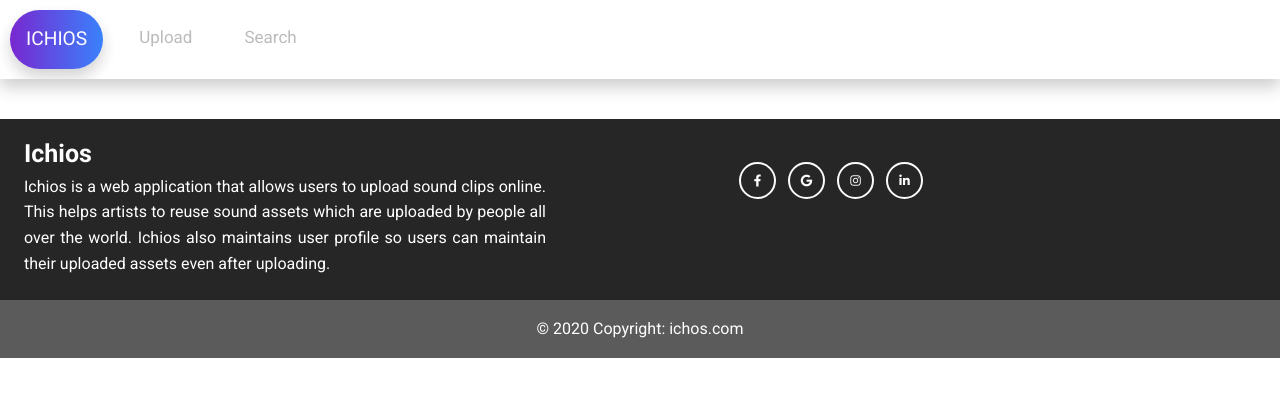
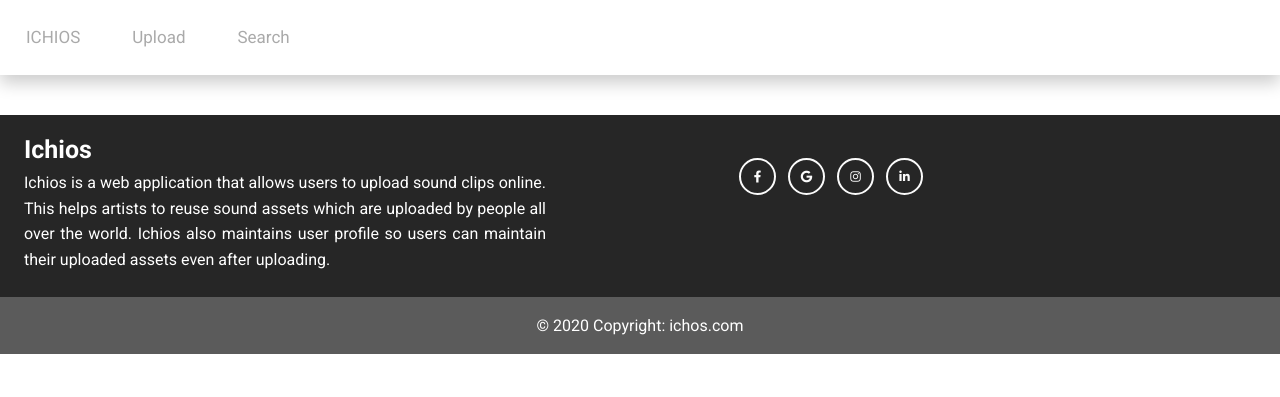
Before and after one commit to Maghil/Ichios, a Django app: page / in a window 1280 px wide. Shown: the top 397 px of the page. Run offline with Django 3.2, Linux system fonts and the light colour scheme; data that the repository does not hold is empty; some libraries are stand-ins or nearby versions.

Commit message:
fixed titile added icon, changed style.css

```diff
--- a/assets/css/style.css
+++ b/assets/css/style.css
@@ -17,7 +17,6 @@ html,body{
   float: left;
   display: block;
   text-align: center;
-  opacity:80%;
   transition: 0.3s;
   margin:10px;
 	color:#aaa;
@@ -29,6 +28,7 @@ html,body{
 .topnav a:hover {
  opacity:100%;
  text-decoration: none;
+ color :black;
 }
 .topnav .icon {
   display: none;
--- a/templates/index.html
+++ b/templates/index.html
@@ -14,18 +14,15 @@
     <!-- MDB -->
     <link href="https://cdnjs.cloudflare.com/ajax/libs/mdb-ui-kit/3.3.0/mdb.min.css"rel="stylesheet"/>
     <!-- Local -->
-    <link href="{% static 'css/style.css' %}" rel="stylesheet"/.>
-    <title>ICHIOS</title>
+    <link href="{% static 'css/style.css' %}" rel="stylesheet"/>
+    <link rel="icon" href="/assets/images/ichios.png" type="image/icon type">
+    <title>Ichios</title>
 </head>
 <body>
 
     <section class="header">
       <div class="topnav" id="myTopnav">
-        <a  href="/" style=" opacity:100%;
-        color:#fff; font-size: larger;
-      background-image: linear-gradient(to right, #6a11cb 0%, #2575fc 100%);
-       box-shadow: 0 8px 16px 0 rgba(0,0,0,0.2);opacity:90%;  text-decoration: none;
-       border-radius:100px;" class="active">ICHIOS </a>
+        <a  href="/" class="active">ICHIOS </a>
         <a href="upload/">Upload</a>
         <a href="#search">Search</a>
         <a href="javascript:void(0);" class="icon" onclick="myFunction()">
@@ -42,14 +39,16 @@
             {% for d in data %}
             <div  class="col sg-col-4-of-24 sg-col-4-of-12 sg-col-4-of-36 s-result-item s-asin sg-col-4-of-28 sg-col-4-of-16 sg-col sg-col-4-of-20 sg-col-4-of-32">
               <div class="card">
-                <img src="{% static 'images/ply.gif' %}" alt="Avatar" style="width:100%">
+                <img src="{% static 'images/music.jpg' %}" alt="Avatar" style="width:100%">
                 <div class="container">
                   <h4 style="margin-top: 5px;"><b>{{d.name}}</b></h4>
                   <h7><b>{{d.description}}</b></h7><br>
                   <h7 style="font-size: smaller;">{{d.tags}}</h7><br>
+                  <div>
                   <audio controls>
                     <source src="{{d.files.url}}" type="audio/mpeg">
                   </audio>
+                  </div>
                 </div>
               </div>
             </div>
--- a/templates/upload.html
+++ b/templates/upload.html
@@ -2,6 +2,7 @@
 <html>
   <head>
     <meta name="viewport" content="width=device-width, initial-scale=1">
+    <link rel="icon" href="/assets/images/ichios.png" type="image/icon type">
     <style>
        .spin {
             display: inline-block;
@@ -128,11 +129,12 @@
         }
 
         </script>
+    <title>Ichios</title>
     </head>
 <body class="bg">
 
   <div class="secd">
-  <div class="card contr">
+  <div class="card container">
 <form method="POST" action="{% url 'upload' %}" enctype="multipart/form-data" >{% csrf_token %}
     <h1>Upload</h1>
     <div style="display: none;" id="spintax"><center><h4>Please wait while Uploading...!</h4>
```
Also changed, not shown: assets/images/ichios.png (added), 5 other files.
